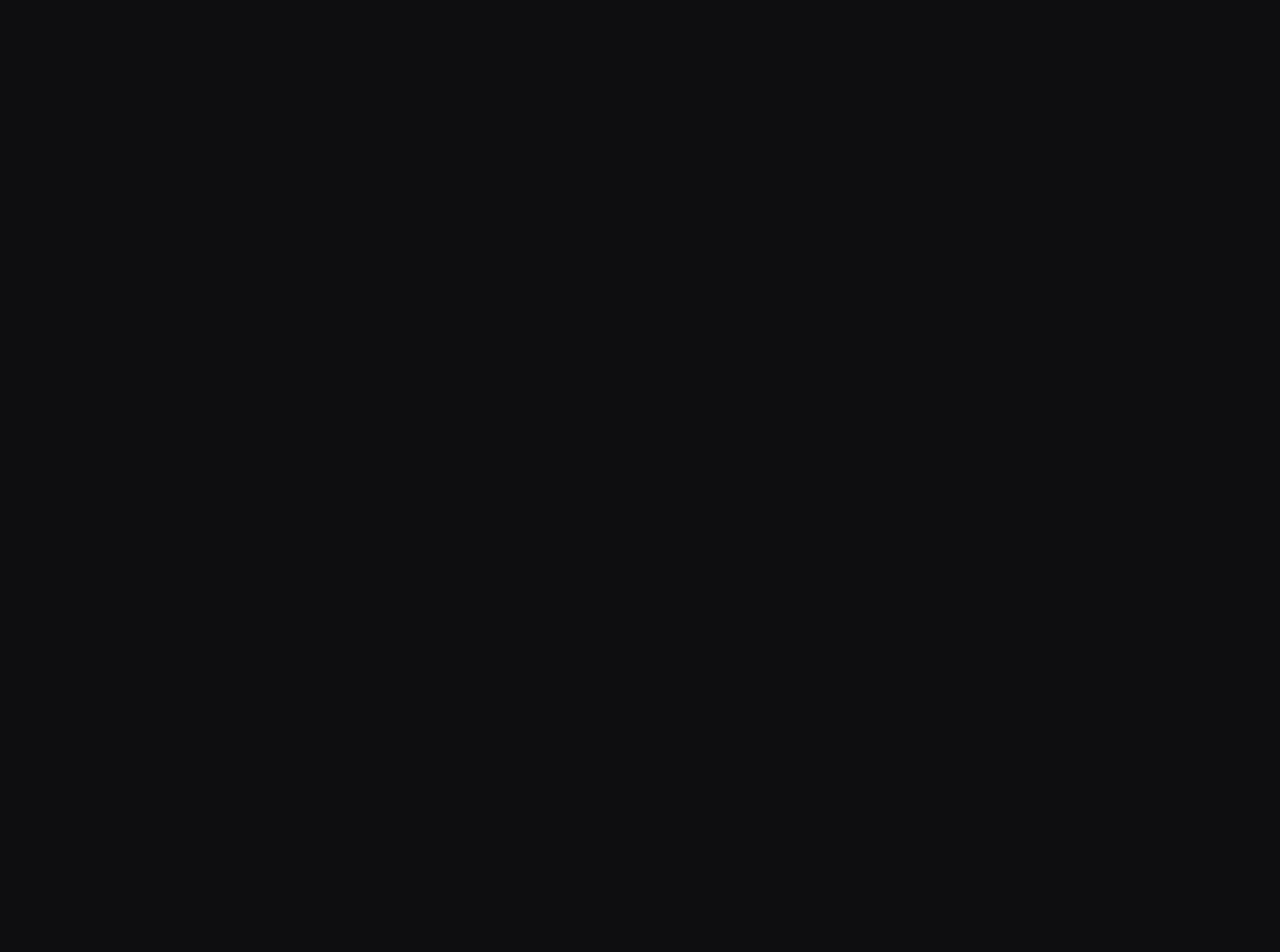
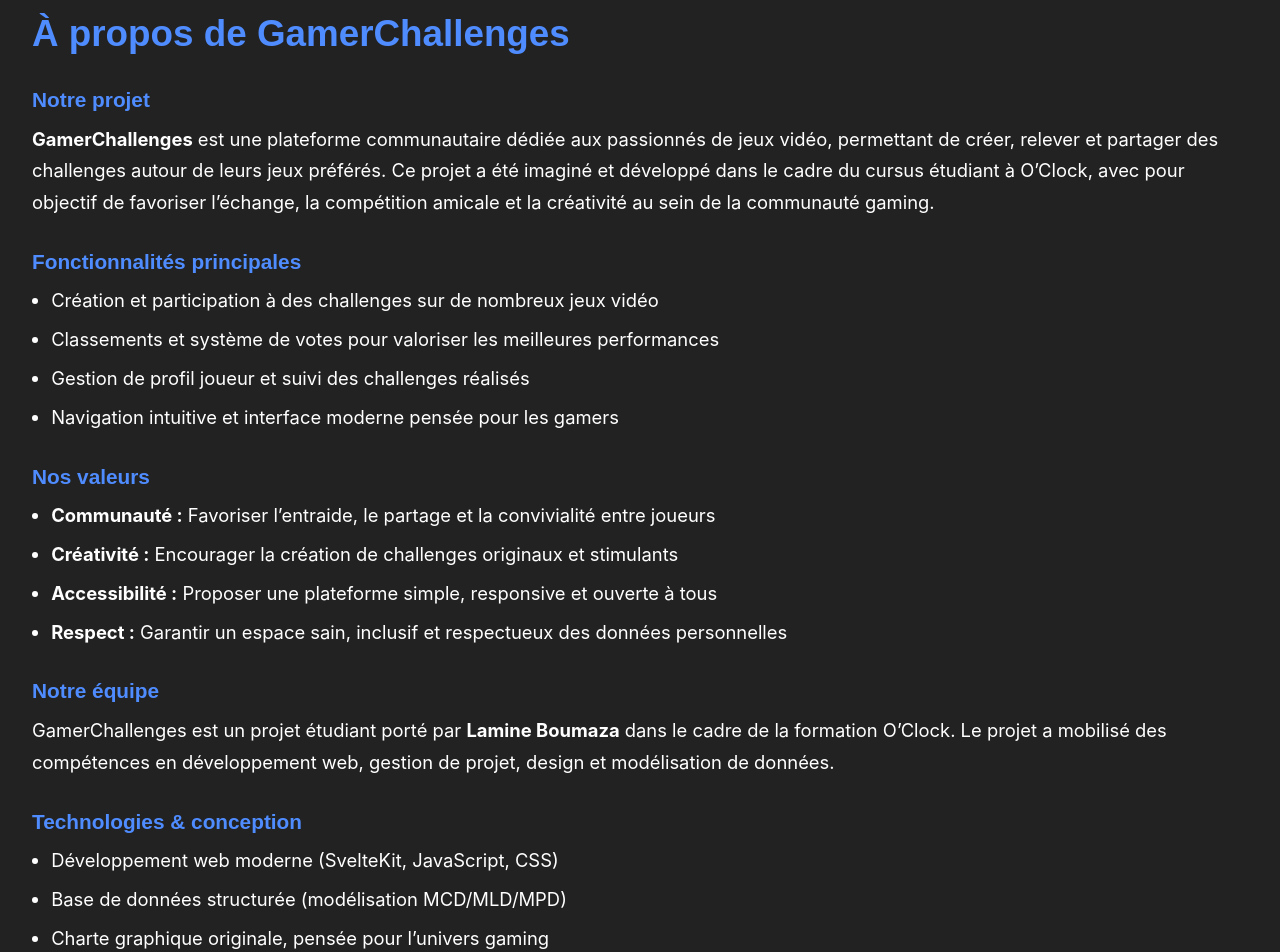
Before and after one commit to Senngy/Gamer-Challenges, a SvelteKit app in the folder client/: page /about in a window 1280 px wide. Shown: the part 160-1112 px from the top of the page. Before the commit the page ends 800 px from the top, so only its background shows below. Built offline with nearby package versions, Linux system fonts and the light colour scheme.

Commit message:
Page about ok

```diff
--- a/client/src/routes/about/+page.svelte
+++ b/client/src/routes/about/+page.svelte
@@ -0,0 +1,107 @@
+<div class="about-container">
+  <h1>À propos de GamerChallenges</h1>
+
+  <section>
+    <h2>Notre projet</h2>
+    <p>
+      <strong>GamerChallenges</strong> est une plateforme communautaire dédiée aux passionnés de jeux vidéo, permettant de créer, relever et partager des challenges autour de leurs jeux préférés. Ce projet a été imaginé et développé dans le cadre du cursus étudiant à O’Clock, avec pour objectif de favoriser l’échange, la compétition amicale et la créativité au sein de la communauté gaming.
+    </p>
+  </section>
+
+  <section>
+    <h2>Fonctionnalités principales</h2>
+    <ul>
+      <li>Création et participation à des challenges sur de nombreux jeux vidéo</li>
+      <li>Classements et système de votes pour valoriser les meilleures performances</li>
+      <li>Gestion de profil joueur et suivi des challenges réalisés</li>
+      <li>Navigation intuitive et interface moderne pensée pour les gamers</li>
+    </ul>
+  </section>
+
+  <section>
+    <h2>Nos valeurs</h2>
+    <ul>
+      <li><strong>Communauté :</strong> Favoriser l’entraide, le partage et la convivialité entre joueurs</li>
+      <li><strong>Créativité :</strong> Encourager la création de challenges originaux et stimulants</li>
+      <li><strong>Accessibilité :</strong> Proposer une plateforme simple, responsive et ouverte à tous</li>
+      <li><strong>Respect :</strong> Garantir un espace sain, inclusif et respectueux des données personnelles</li>
+    </ul>
+  </section>
+
+  <section>
+    <h2>Notre équipe</h2>
+    <p>
+      GamerChallenges est un projet étudiant porté par <strong>Lamine Boumaza</strong> dans le cadre de la formation O’Clock. Le projet a mobilisé des compétences en développement web, gestion de projet, design et modélisation de données.
+    </p>
+  </section>
+
+  <section>
+    <h2>Technologies & conception</h2>
+    <ul>
+      <li>Développement web moderne (SvelteKit, JavaScript, CSS)</li>
+      <li>Base de données structurée (modélisation MCD/MLD/MPD)</li>
+      <li>Charte graphique originale, pensée pour l’univers gaming</li>
+      <li>Wireframes et maquettes pour une expérience utilisateur optimale</li>
+    </ul>
+  </section>
+
+  <section>
+    <h2>Contexte & avenir</h2>
+    <p>
+      Ce site est un <strong>projet étudiant</strong> et un MVP (Minimum Viable Product). Il a vocation à évoluer avec de nouvelles fonctionnalités, telles que les commentaires, les filtres de recherche, ou encore un système de récompenses pour les joueurs les plus actifs.
+    </p>
+  </section>
+</div>
+
+<style>
+  .about-container {
+    max-width: 1800px;
+    margin: 40px auto;
+    padding: 2.5rem 2rem;
+    background: #222;
+    border-radius: 12px;
+    box-shadow: 0 2px 12px rgba(0,0,0,0.18);
+    color: #fff;
+    font-size: 1.15rem;
+  }
+  h1 {
+    color: #4f8cff;
+    font-size: 2.3rem;
+    margin-bottom: 2rem;
+    text-align: left;
+  }
+  h2 {
+    color: #4f8cff;
+    font-size: 1.3rem;
+    margin-top: 2rem;
+    margin-bottom: 0.7rem;
+    text-align: left;
+  }
+  ul {
+    margin-left: 1.2rem;
+    margin-bottom: 1.5rem;
+  }
+  li {
+    margin-bottom: 0.6rem;
+  }
+  section {
+    margin-bottom: 1.7rem;
+  }
+  p {
+    line-height: 1.7;
+    margin-bottom: 1rem;
+    text-align: left;
+  }
+  @media (max-width: 900px) {
+    .about-container {
+      max-width: 98vw;
+      padding: 1.2rem 0.7rem;
+    }
+    h1 {
+      font-size: 1.5rem;
+    }
+    h2 {
+      font-size: 1.1rem;
+    }
+  }
+</style>
```
